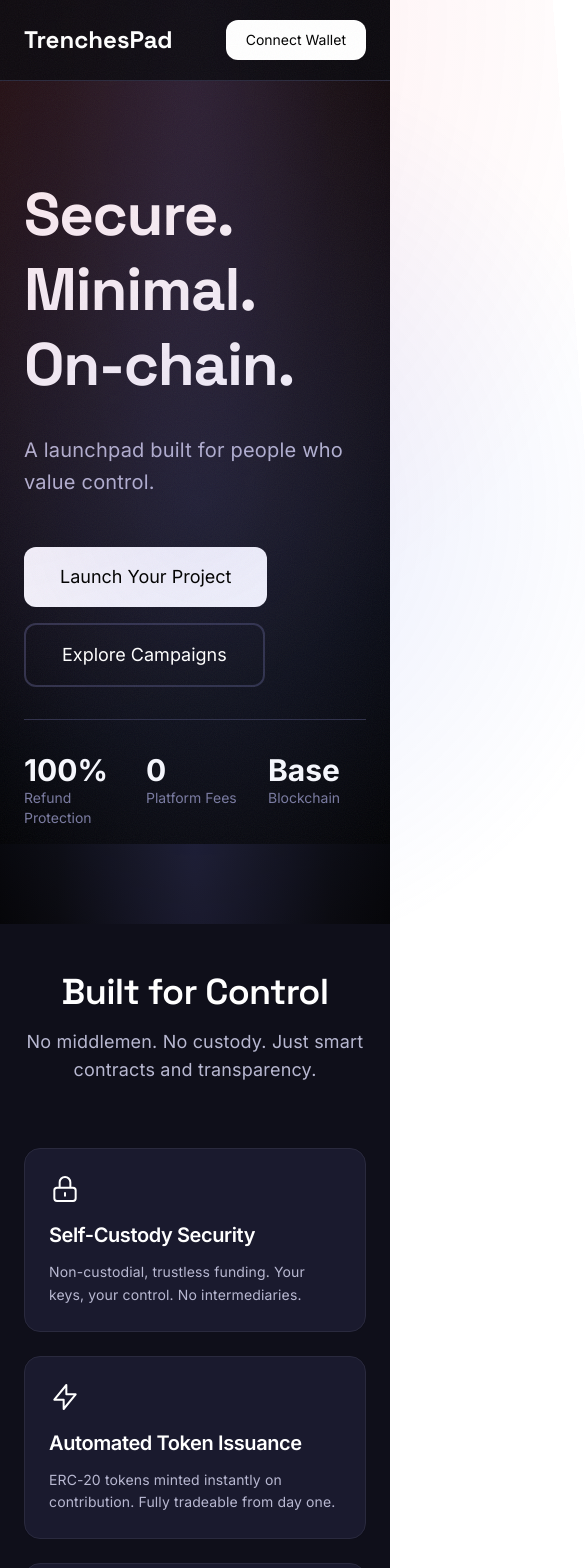
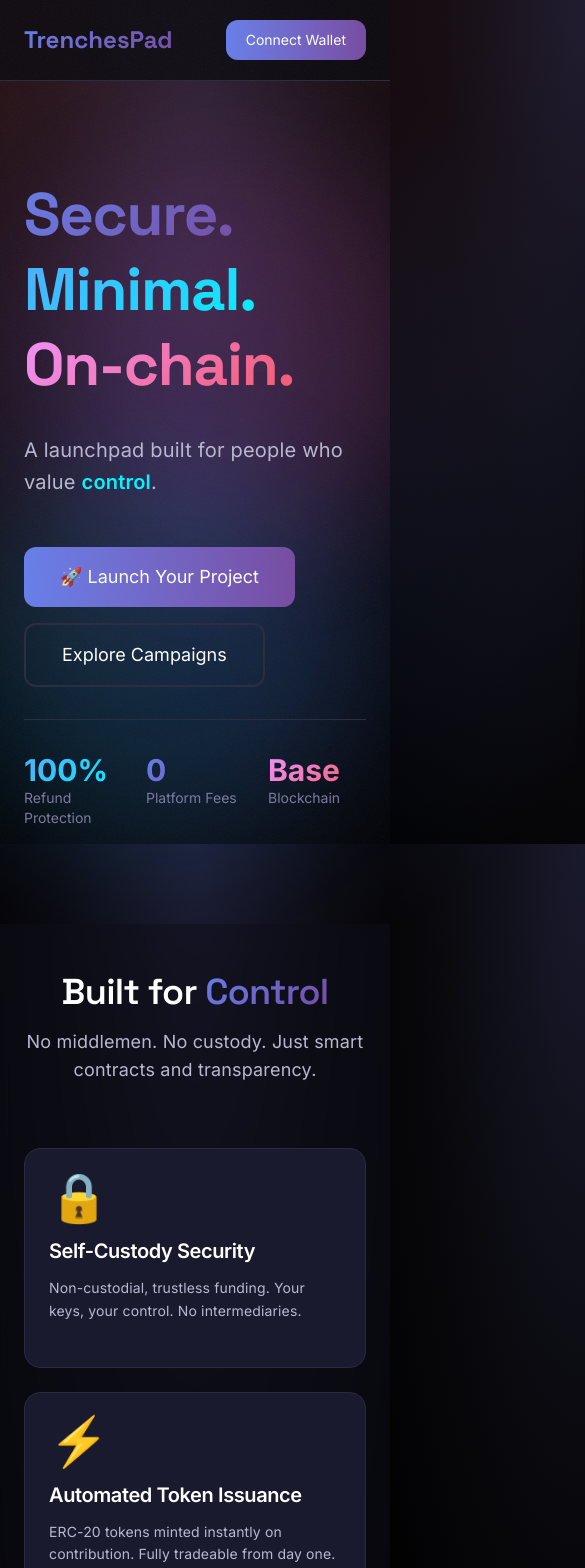
Before and after one commit to AmoghxAnubis/TrenchesPad, a Next.js app in the folder frontend/: page / in a window 390 px wide. Shown: the top 1568 px of the page, 585 px wide, since content can reach past the window. Built offline with nearby package versions, Linux system fonts and the light colour scheme.

Commit message:
design changes

```diff
--- a/frontend/components/sections/CTASection.tsx
+++ b/frontend/components/sections/CTASection.tsx
@@ -1,35 +1,56 @@
 'use client';
 
 import React from 'react';
-import { motion } from 'framer-motion';
 import { Button } from '../ui';
 import Link from 'next/link';
 
 export const CTASection: React.FC = () => {
     return (
-        <section className="section bg-[var(--bg-secondary)]">
-            <div className="container mx-auto px-6">
-                <motion.div
-                    initial={{ opacity: 0, y: 30 }}
-                    whileInView={{ opacity: 1, y: 0 }}
-                    viewport={{ once: true }}
-                    transition={{ duration: 0.6 }}
-                    className="text-center max-w-3xl mx-auto"
-                >
+        <section className="section bg-[var(--bg-secondary)]/50 backdrop-blur-sm relative overflow-hidden">
+            {/* Animated gradient orbs */}
+            <div className="absolute top-0 left-1/4 w-96 h-96 bg-gradient-to-r from-purple-500/20 to-pink-500/20 rounded-full blur-3xl animate-pulse"></div>
+            <div className="absolute bottom-0 right-1/4 w-96 h-96 bg-gradient-to-r from-cyan-500/20 to-blue-500/20 rounded-full blur-3xl animate-pulse" style={{ animationDelay: '1s' }}></div>
+
+            <div className="container mx-auto px-6 relative z-10">
+                <div className="text-center max-w-3xl mx-auto">
                     <h2 className="font-[family-name:var(--font-space-grotesk)] text-5xl md:text-6xl font-bold mb-6">
-                        Take ownership of your assets.
+                        Take <span className="text-gradient">ownership</span> of your{' '}
+                        <span className="text-gradient-cyan">assets</span>.
                     </h2>
 
                     <p className="text-xl text-[var(--text-secondary)] mb-10">
                         Launch your project in minutes. No intermediaries. No custody.
                     </p>
 
-                    <Link href="/create">
-                        <Button variant="primary" size="lg">
-                            Launch Your Project
-                        </Button>
-                    </Link>
-                </motion.div>
+                    <div className="flex flex-wrap gap-4 justify-center">
+                        <Link href="/create">
+                            <Button variant="gradient" size="lg" className="pulse-glow">
+                                🚀 Launch Your Project
+                            </Button>
+                        </Link>
+                        <Link href="/dashboard">
+                            <Button variant="secondary" size="lg">
+                                View All Campaigns
+                            </Button>
+                        </Link>
+                    </div>
+
+                    {/* Trust badges */}
+                    <div className="flex flex-wrap justify-center gap-8 mt-12 pt-8 border-t border-[var(--border)]">
+                        <div className="flex items-center gap-2">
+                            <span className="text-2xl">🔒</span>
+                            <span className="text-sm text-[var(--text-muted)]">Audited Contracts</span>
+                        </div>
+                        <div className="flex items-center gap-2">
+                            <span className="text-2xl">⚡</span>
+                            <span className="text-sm text-[var(--text-muted)]">Instant Deployment</span>
+                        </div>
+                        <div className="flex items-center gap-2">
+                            <span className="text-2xl">🌐</span>
+                            <span className="text-sm text-[var(--text-muted)]">Base Network</span>
+                        </div>
+                    </div>
+                </div>
             </div>
         </section>
     );
--- a/frontend/components/sections/FeaturesSection.tsx
+++ b/frontend/components/sections/FeaturesSection.tsx
@@ -2,83 +2,62 @@
 
 import React from 'react';
 import { Card } from '../ui';
-import { motion } from 'framer-motion';
 
 const features = [
     {
-        icon: (
-            <svg className="w-8 h-8" fill="none" stroke="currentColor" viewBox="0 0 24 24">
-                <path strokeLinecap="round" strokeLinejoin="round" strokeWidth={1.5} d="M12 15v2m-6 4h12a2 2 0 002-2v-6a2 2 0 00-2-2H6a2 2 0 00-2 2v6a2 2 0 002 2zm10-10V7a4 4 0 00-8 0v4h8z" />
-            </svg>
-        ),
+        icon: '🔒',
         title: 'Self-Custody Security',
         description: 'Non-custodial, trustless funding. Your keys, your control. No intermediaries.',
+        gradient: 'from-purple-500 to-pink-500',
     },
     {
-        icon: (
-            <svg className="w-8 h-8" fill="none" stroke="currentColor" viewBox="0 0 24 24">
-                <path strokeLinecap="round" strokeLinejoin="round" strokeWidth={1.5} d="M13 10V3L4 14h7v7l9-11h-7z" />
-            </svg>
-        ),
+        icon: '⚡',
         title: 'Automated Token Issuance',
         description: 'ERC-20 tokens minted instantly on contribution. Fully tradeable from day one.',
+        gradient: 'from-cyan-500 to-blue-500',
     },
     {
-        icon: (
-            <svg className="w-8 h-8" fill="none" stroke="currentColor" viewBox="0 0 24 24">
-                <path strokeLinecap="round" strokeLinejoin="round" strokeWidth={1.5} d="M9 12l2 2 4-4m5.618-4.016A11.955 11.955 0 0112 2.944a11.955 11.955 0 01-8.618 3.04A12.02 12.02 0 003 9c0 5.591 3.824 10.29 9 11.622 5.176-1.332 9-6.03 9-11.622 0-1.042-.133-2.052-.382-3.016z" />
-            </svg>
-        ),
+        icon: '🛡️',
         title: 'Refund Protection',
         description: '100% ETH refund if goal not met. Smart contract enforced, no trust required.',
+        gradient: 'from-green-500 to-teal-500',
     },
     {
-        icon: (
-            <svg className="w-8 h-8" fill="none" stroke="currentColor" viewBox="0 0 24 24">
-                <path strokeLinecap="round" strokeLinejoin="round" strokeWidth={1.5} d="M21 12a9 9 0 01-9 9m9-9a9 9 0 00-9-9m9 9H3m9 9a9 9 0 01-9-9m9 9c1.657 0 3-4.03 3-9s-1.343-9-3-9m0 18c-1.657 0-3-4.03-3-9s1.343-9 3-9m-9 9a9 9 0 019-9" />
-            </svg>
-        ),
+        icon: '🌐',
         title: 'Built on Base',
         description: 'Low fees, fast transactions. Powered by Coinbase\'s L2 infrastructure.',
+        gradient: 'from-orange-500 to-red-500',
     },
 ];
 
 export const FeaturesSection: React.FC = () => {
     return (
-        <section className="section bg-[var(--bg-secondary)]">
+        <section className="section bg-[var(--bg-secondary)]/50 backdrop-blur-sm">
             <div className="container mx-auto px-6">
-                <motion.div
-                    initial={{ opacity: 0, y: 20 }}
-                    whileInView={{ opacity: 1, y: 0 }}
-                    viewport={{ once: true }}
-                    transition={{ duration: 0.6 }}
-                    className="text-center mb-16"
-                >
+                <div className="text-center mb-16">
                     <h2 className="font-[family-name:var(--font-space-grotesk)] text-4xl md:text-5xl font-semibold mb-4">
-                        Built for Control
+                        Built for <span className="text-gradient">Control</span>
                     </h2>
                     <p className="text-lg text-[var(--text-secondary)] max-w-2xl mx-auto">
                         No middlemen. No custody. Just smart contracts and transparency.
                     </p>
-                </motion.div>
+                </div>
 
                 <div className="grid md:grid-cols-2 lg:grid-cols-4 gap-6">
                     {features.map((feature, index) => (
-                        <motion.div
-                            key={index}
-                            initial={{ opacity: 0, y: 30 }}
-                            whileInView={{ opacity: 1, y: 0 }}
-                            viewport={{ once: true }}
-                            transition={{ duration: 0.5, delay: index * 0.1 }}
-                        >
-                            <Card className="h-full">
-                                <div className="text-white mb-4">{feature.icon}</div>
-                                <h3 className="text-xl font-semibold mb-3">{feature.title}</h3>
-                                <p className="text-[var(--text-secondary)] text-sm leading-relaxed">
-                                    {feature.description}
-                                </p>
-                            </Card>
-                        </motion.div>
+                        <Card key={index} className="h-full group">
+                            <div className={`text-5xl mb-4 transition-transform duration-300 group-hover:scale-110`}>
+                                {feature.icon}
+                            </div>
+                            <h3 className="text-xl font-semibold mb-3 group-hover:text-gradient transition-all">
+                                {feature.title}
+                            </h3>
+                            <p className="text-[var(--text-secondary)] text-sm leading-relaxed">
+                                {feature.description}
+                            </p>
+                            {/* Gradient accent line */}
+                            <div className={`mt-4 h-1 w-0 group-hover:w-full bg-gradient-to-r ${feature.gradient} transition-all duration-500 rounded-full`}></div>
+                        </Card>
                     ))}
                 </div>
             </div>
--- a/frontend/components/sections/HeroSection.tsx
+++ b/frontend/components/sections/HeroSection.tsx
@@ -1,38 +1,37 @@
 'use client';
 
 import React from 'react';
-import { motion } from 'framer-motion';
 import { Button } from '../ui';
 import Link from 'next/link';
 
 export const HeroSection: React.FC = () => {
     return (
         <section className="min-h-screen flex items-center relative overflow-hidden">
-            <div className="container mx-auto px-6">
+            {/* Floating gradient orbs */}
+            <div className="absolute top-20 left-10 w-96 h-96 bg-gradient-to-r from-purple-500/20 to-pink-500/20 rounded-full blur-3xl animate-pulse"></div>
+            <div className="absolute bottom-20 right-10 w-96 h-96 bg-gradient-to-r from-cyan-500/20 to-blue-500/20 rounded-full blur-3xl animate-pulse" style={{ animationDelay: '1s' }}></div>
+
+            <div className="container mx-auto px-6 relative z-10">
                 <div className="grid lg:grid-cols-2 gap-12 items-center">
                     {/* Left: Text Content */}
-                    <motion.div
-                        initial={{ opacity: 0, x: -30 }}
-                        animate={{ opacity: 1, x: 0 }}
-                        transition={{ duration: 0.6, ease: 'easeOut' }}
-                        className="space-y-8"
-                    >
+                    <div className="space-y-8">
                         <h1 className="font-[family-name:var(--font-space-grotesk)] text-6xl md:text-7xl font-bold leading-tight">
-                            Secure.
+                            <span className="text-gradient">Secure.</span>
                             <br />
-                            Minimal.
+                            <span className="text-gradient-cyan">Minimal.</span>
                             <br />
-                            On-chain.
+                            <span className="text-gradient-pink">On-chain.</span>
                         </h1>
 
                         <p className="text-xl md:text-2xl text-[var(--text-secondary)] max-w-xl leading-relaxed">
-                            A launchpad built for people who value control.
+                            A launchpad built for people who value{' '}
+                            <span className="text-[var(--accent-primary)] font-semibold">control</span>.
                         </p>
 
                         <div className="flex flex-wrap gap-4 pt-4">
                             <Link href="/create">
-                                <Button variant="primary" size="lg">
-                                    Launch Your Project
+                                <Button variant="gradient" size="lg">
+                                    🚀 Launch Your Project
                                 </Button>
                             </Link>
                             <Link href="/dashboard">
@@ -45,63 +44,67 @@ export const HeroSection: React.FC = () => {
                         {/* Stats */}
                         <div className="grid grid-cols-3 gap-6 pt-8 border-t border-[var(--border)]">
                             <div>
-                                <div className="text-3xl font-bold text-white">100%</div>
+                                <div className="text-3xl font-bold text-gradient-cyan">100%</div>
                                 <div className="text-sm text-[var(--text-muted)]">Refund Protection</div>
                             </div>
                             <div>
-                                <div className="text-3xl font-bold text-white">0</div>
+                                <div className="text-3xl font-bold text-gradient">0</div>
                                 <div className="text-sm text-[var(--text-muted)]">Platform Fees</div>
                             </div>
                             <div>
-                                <div className="text-3xl font-bold text-white">Base</div>
+                                <div className="text-3xl font-bold text-gradient-pink">Base</div>
                                 <div className="text-sm text-[var(--text-muted)]">Blockchain</div>
                             </div>
                         </div>
-                    </motion.div>
+                    </div>
 
                     {/* Right: Visual Element */}
-                    <motion.div
-                        initial={{ opacity: 0, x: 30 }}
-                        animate={{ opacity: 1, x: 0 }}
-                        transition={{ duration: 0.6, ease: 'easeOut', delay: 0.2 }}
-                        className="relative hidden lg:block"
-                    >
+                    <div className="relative hidden lg:block">
                         <div className="relative w-full h-[600px]">
-                            {/* Floating Cards */}
-                            <motion.div
-                                animate={{ y: [0, -20, 0] }}
-                                transition={{ duration: 4, repeat: Infinity, ease: 'easeInOut' }}
-                                className="absolute top-0 right-0 w-80 h-48 bg-[var(--surface)] border border-[var(--border)] rounded-2xl p-6 shadow-lg"
-                            >
+                            {/* Floating Cards with gradients */}
+                            <div className="absolute top-0 right-0 w-80 h-48 bg-[var(--surface)] border-2 border-[var(--accent-primary)]/30 rounded-2xl p-6 shadow-[0_0_40px_rgba(0,245,255,0.3)] backdrop-blur-sm animate-float">
                                 <div className="text-sm text-[var(--text-muted)] mb-2">Campaign Status</div>
-                                <div className="text-2xl font-bold mb-4">Active</div>
+                                <div className="text-2xl font-bold text-gradient mb-4">Active</div>
                                 <div className="w-full h-2 bg-[var(--bg-secondary)] rounded-full overflow-hidden">
-                                    <div className="h-full w-3/4 bg-white"></div>
+                                    <div className="h-full w-3/4 bg-gradient-to-r from-[#667eea] to-[#764ba2] shadow-[0_0_10px_rgba(102,126,234,0.6)]"></div>
                                 </div>
-                            </motion.div>
+                            </div>
 
-                            <motion.div
-                                animate={{ y: [0, 20, 0] }}
-                                transition={{ duration: 5, repeat: Infinity, ease: 'easeInOut', delay: 0.5 }}
-                                className="absolute bottom-0 left-0 w-72 h-40 bg-[var(--surface)] border border-[var(--border)] rounded-2xl p-6 shadow-lg"
-                            >
+                            <div className="absolute bottom-0 left-0 w-72 h-40 bg-[var(--surface)] border-2 border-[var(--accent-tertiary)]/30 rounded-2xl p-6 shadow-[0_0_40px_rgba(0,255,136,0.3)] backdrop-blur-sm animate-float-delayed">
                                 <div className="text-sm text-[var(--text-muted)] mb-2">Total Raised</div>
-                                <div className="text-3xl font-bold">12.5 ETH</div>
+                                <div className="text-3xl font-bold text-gradient-cyan">12.5 ETH</div>
                                 <div className="text-sm text-[var(--text-secondary)] mt-2">of 20 ETH goal</div>
-                            </motion.div>
+                            </div>
 
-                            <motion.div
-                                animate={{ y: [0, -15, 0], x: [0, 10, 0] }}
-                                transition={{ duration: 6, repeat: Infinity, ease: 'easeInOut', delay: 1 }}
-                                className="absolute top-1/3 right-1/4 w-64 h-32 bg-[var(--surface)] border border-[var(--border)] rounded-2xl p-6 shadow-lg"
-                            >
+                            <div className="absolute top-1/3 right-1/4 w-64 h-32 bg-[var(--surface)] border-2 border-[var(--accent-secondary)]/30 rounded-2xl p-6 shadow-[0_0_40px_rgba(255,0,255,0.3)] backdrop-blur-sm animate-float-slow">
                                 <div className="text-sm text-[var(--text-muted)] mb-2">Your Tokens</div>
-                                <div className="text-2xl font-bold">1,000 VIBE</div>
-                            </motion.div>
+                                <div className="text-2xl font-bold text-gradient-pink">1,000 VIBE</div>
+                            </div>
                         </div>
-                    </motion.div>
+                    </div>
                 </div>
             </div>
+
+            <style jsx>{`
+        @keyframes float {
+          0%, 100% { transform: translateY(0px); }
+          50% { transform: translateY(-20px); }
+        }
+
+        .animate-float {
+          animation: float 4s ease-in-out infinite;
+        }
+
+        .animate-float-delayed {
+          animation: float 5s ease-in-out infinite;
+          animation-delay: 0.5s;
+        }
+
+        .animate-float-slow {
+          animation: float 6s ease-in-out infinite;
+          animation-delay: 1s;
+        }
+      `}</style>
         </section>
     );
 };
--- a/frontend/components/web3/Navbar.tsx
+++ b/frontend/components/web3/Navbar.tsx
@@ -3,7 +3,6 @@
 import React, { useState } from 'react';
 import Link from 'next/link';
 import { Button } from '../ui';
-import { motion } from 'framer-motion';
 
 export const Navbar: React.FC = () => {
     const [isConnected, setIsConnected] = useState(false);
@@ -14,7 +13,7 @@ export const Navbar: React.FC = () => {
             try {
                 const accounts = await window.ethereum.request({
                     method: 'eth_requestAccounts'
-                });
+                }) as string[];
                 setAddress(accounts[0]);
                 setIsConnected(true);
             } catch (error) {
@@ -30,56 +29,60 @@ export const Navbar: React.FC = () => {
     };
 
     return (
-        <motion.nav
-            initial={{ y: -100 }}
-            animate={{ y: 0 }}
-            transition={{ duration: 0.5 }}
-            className="fixed top-0 left-0 right-0 z-50 bg-[var(--bg-primary)]/80 backdrop-blur-md border-b border-[var(--border)]"
-        >
+        <nav className="fixed top-0 left-0 right-0 z-50 bg-[var(--bg-primary)]/80 backdrop-blur-xl border-b border-[var(--border)]">
             <div className="container mx-auto px-6">
                 <div className="flex items-center justify-between h-20">
                     {/* Logo */}
-                    <Link href="/" className="flex items-center gap-2">
-                        <div className="text-2xl font-bold font-[family-name:var(--font-space-grotesk)]">
+                    <Link href="/" className="flex items-center gap-2 group">
+                        <div className="text-2xl font-bold font-[family-name:var(--font-space-grotesk)] text-gradient group-hover:scale-105 transition-transform">
                             TrenchesPad
                         </div>
                     </Link>
 
                     {/* Navigation Links */}
                     <div className="hidden md:flex items-center gap-8">
-                        <Link href="/dashboard" className="text-[var(--text-secondary)] hover:text-white transition-colors">
+                        <Link
+                            href="/dashboard"
+                            className="text-[var(--text-secondary)] hover:text-[var(--accent-primary)] transition-colors relative group"
+                        >
                             Campaigns
+                            <span className="absolute bottom-0 left-0 w-0 h-0.5 bg-gradient-to-r from-[var(--accent-primary)] to-transparent group-hover:w-full transition-all duration-300"></span>
                         </Link>
-                        <Link href="/create" className="text-[var(--text-secondary)] hover:text-white transition-colors">
+                        <Link
+                            href="/create"
+                            className="text-[var(--text-secondary)] hover:text-[var(--accent-primary)] transition-colors relative group"
+                        >
                             Launch
+                            <span className="absolute bottom-0 left-0 w-0 h-0.5 bg-gradient-to-r from-[var(--accent-primary)] to-transparent group-hover:w-full transition-all duration-300"></span>
                         </Link>
                         <a
                             href="https://docs.base.org"
                             target="_blank"
                             rel="noopener noreferrer"
-                            className="text-[var(--text-secondary)] hover:text-white transition-colors"
+                            className="text-[var(--text-secondary)] hover:text-[var(--accent-primary)] transition-colors relative group"
                         >
                             Docs
+                            <span className="absolute bottom-0 left-0 w-0 h-0.5 bg-gradient-to-r from-[var(--accent-primary)] to-transparent group-hover:w-full transition-all duration-300"></span>
                         </a>
                     </div>
 
                     {/* Connect Wallet Button */}
                     <div>
                         {isConnected ? (
-                            <div className="flex items-center gap-3">
+                            <div className="flex items-center gap-3 px-4 py-2 bg-[var(--surface)] border border-[var(--accent-primary)]/30 rounded-xl shadow-[0_0_20px_rgba(0,245,255,0.2)]">
                                 <div className="text-sm text-[var(--text-secondary)]">
                                     {formatAddress(address)}
                                 </div>
-                                <div className="w-2 h-2 rounded-full bg-green-500"></div>
+                                <div className="w-2 h-2 rounded-full bg-[var(--accent-tertiary)] animate-pulse shadow-[0_0_10px_rgba(0,255,136,0.6)]"></div>
                             </div>
                         ) : (
-                            <Button onClick={connectWallet} variant="primary" size="sm">
+                            <Button onClick={connectWallet} variant="gradient" size="sm">
                                 Connect Wallet
                             </Button>
                         )}
                     </div>
                 </div>
             </div>
-        </motion.nav>
+        </nav>
     );
 };
```
Also changed, not shown: frontend/components/sections/HowItWorksSection.tsx (+27 -24 lines), frontend/components/sections/StatsSection.tsx (+29 -24 lines), frontend/components/ui/Input.tsx (+6 -7 lines).
